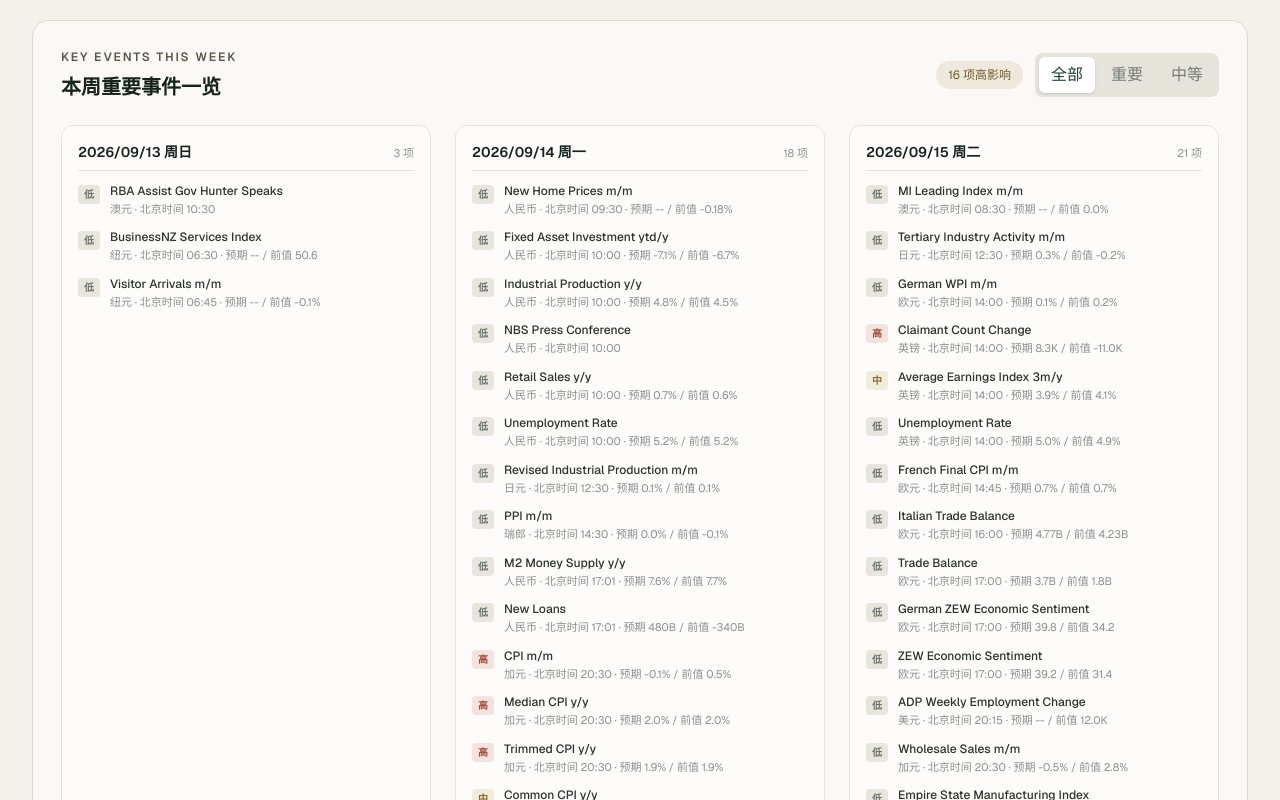
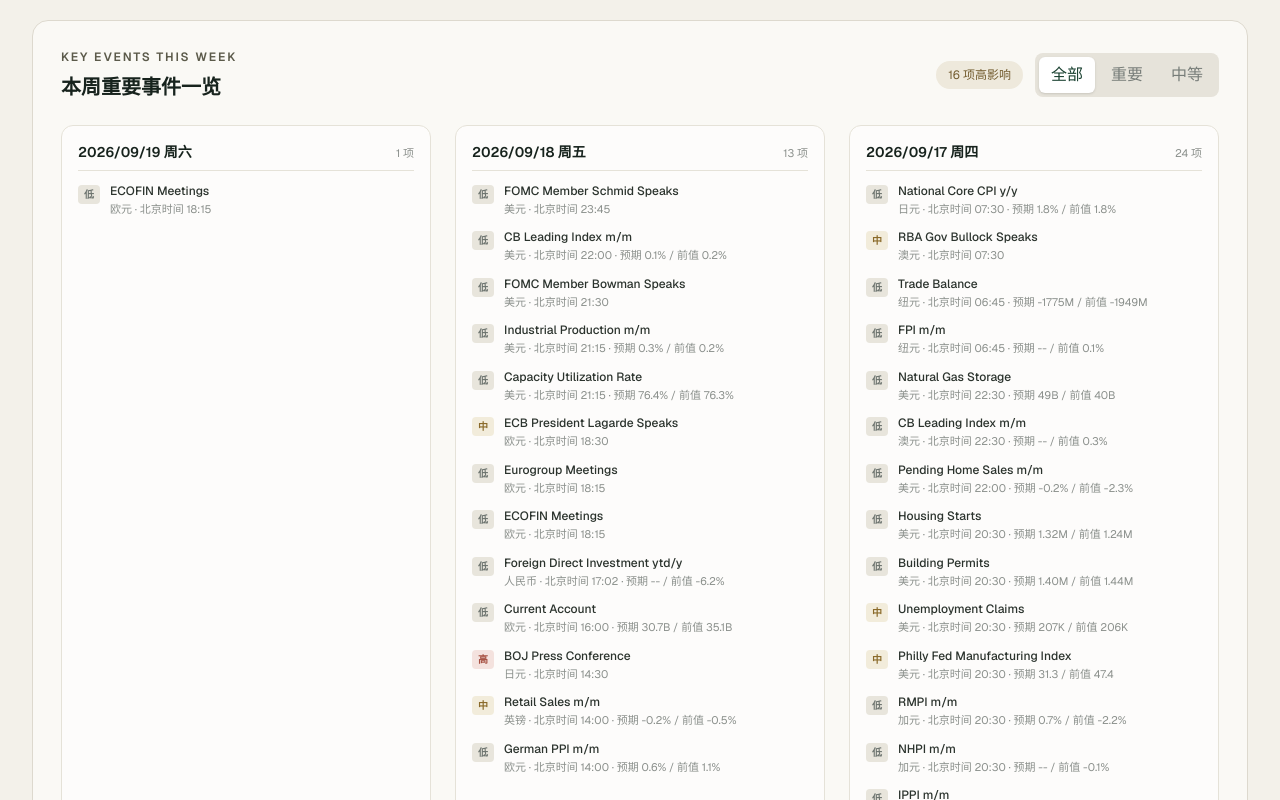
Before and after one commit to hainan5/invest-tracker, a Next.js app: page / in a window 1280 px wide. Shown: the part 1260-2060 px from the top of the page. Built offline with nearby package versions, Linux system fonts and the light colour scheme.

Commit message:
ui: 本周重要事件一览改为时间倒序

```diff
--- a/src/components/economic-events-card.tsx
+++ b/src/components/economic-events-card.tsx
@@ -39,7 +39,10 @@ export function EconomicEventsCard({ events }: { events: EconomicEventPoint[] })
       list.push(event);
       grouped.set(event.date, list);
     }
-    return [...grouped.entries()];
+    // 展示时间倒序：日期从新到旧，同一天内时间从晚到早（CSV 本身仍按时间升序存储）
+    return [...grouped.entries()]
+      .sort((a, b) => b[0].localeCompare(a[0]))
+      .map(([date, dayEvents]): [string, EconomicEventPoint[]] => [date, [...dayEvents].reverse()]);
   }, [events, impactFilter]);
 
   const highCount = events.filter((event) => event.impact === "High").length;
```
